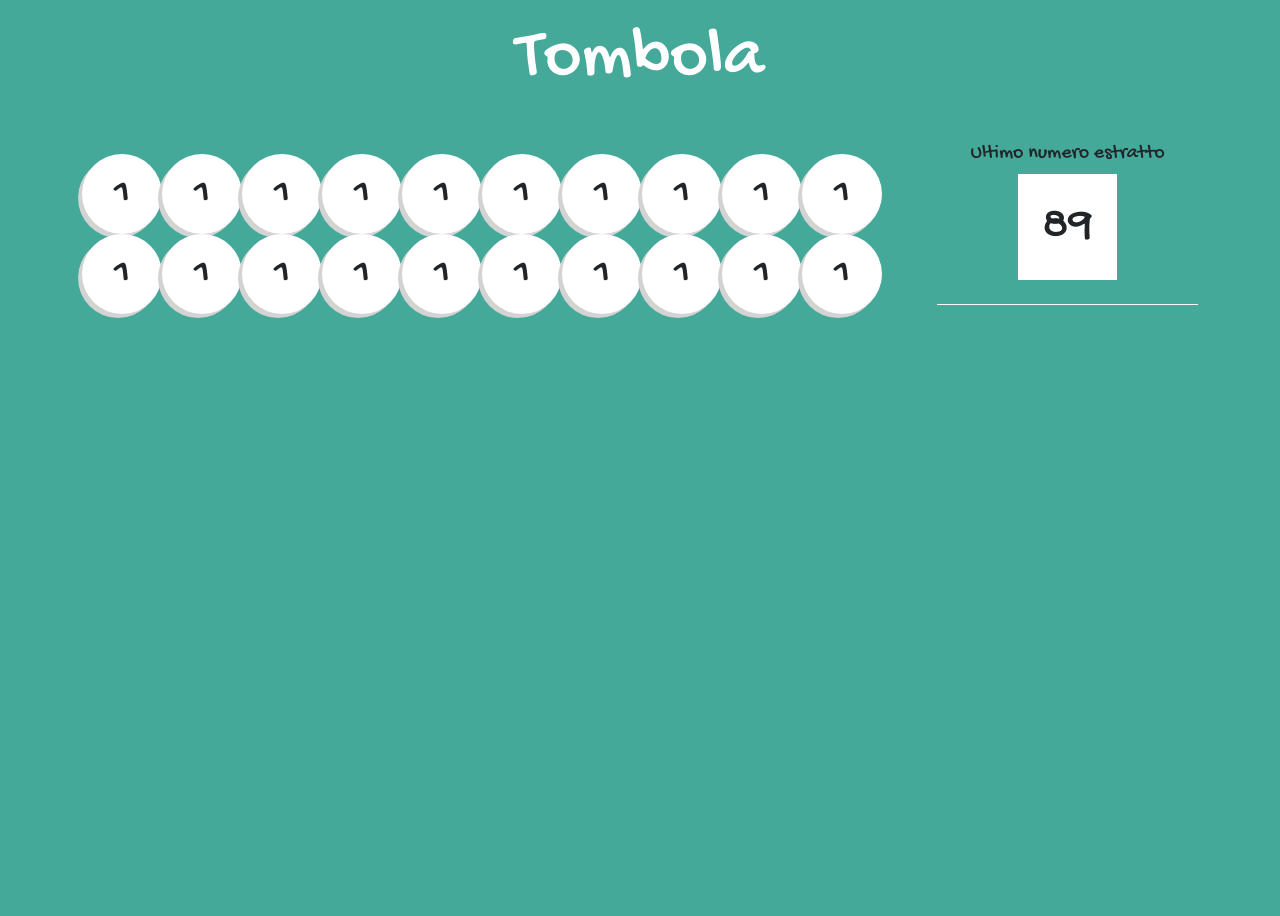
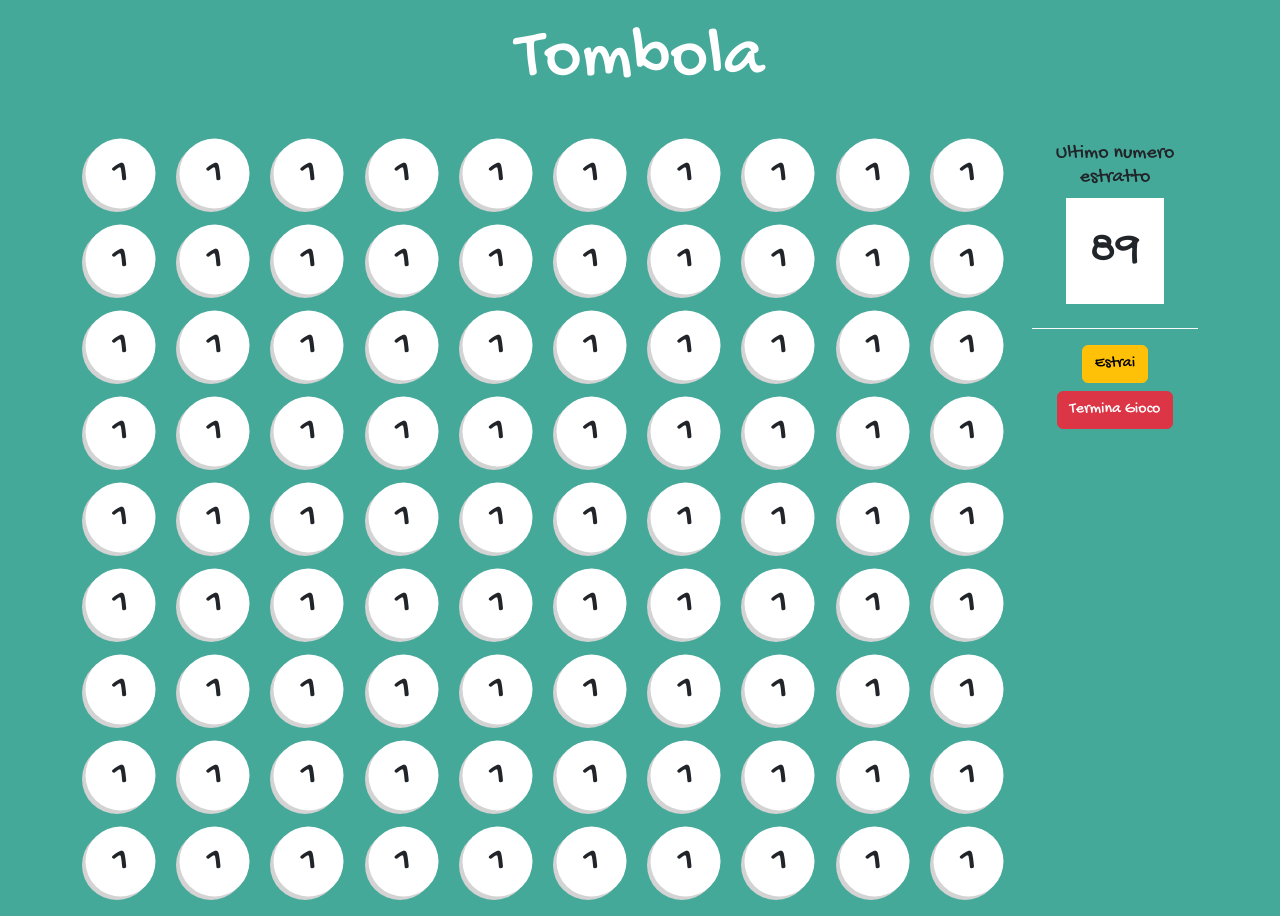
Before and after one commit to ChristianScarabelli/web-tombola, a React (Vite) app: page / in a window 1280 px wide. Before the commit the page ends 800 px from the top, so only its background shows below. Built offline with nearby package versions, Linux system fonts and the light colour scheme; a web font is replaced by a local one.

Commit message:
ADD: general layout

```diff
--- a/src/components/Coins/Coins.jsx
+++ b/src/components/Coins/Coins.jsx
@@ -1,8 +1,8 @@
 export function Coins() {
     return (
         <section className="position-relative">
-            <div className="rounded-circle" style={{ width: '80px', height: '80px', backgroundColor: 'lightgrey' }}></div>
-            <span className="display-6 bg-white rounded-circle d-flex justify-content-center align-items-center position-absolute top-0" style={{ width: '80px', height: '80px', transform: 'translate(5%, -5%)' }}> 1
+            <div className="rounded-circle" style={{ width: '70px', height: '70px', backgroundColor: 'lightgrey' }}></div>
+            <span className="display-6 bg-white rounded-circle d-flex justify-content-center align-items-center position-absolute top-0" style={{ width: '70px', height: '70px', transform: 'translate(5%, -5%)' }}> 1
             </span>
         </section>
     )
--- a/src/components/Main/Main.jsx
+++ b/src/components/Main/Main.jsx
@@ -3,40 +3,29 @@ import { Display } from "../Display/Display";
 
 export function Main() {
     return (
-        <>
-            <main className='py-3'>
-                <div className='container'>
-                    <div className="row">
-                        <div className='d-flex g-3 flex-wrap col-9'>
-                            <Coins />
-                            <Coins />
-                            <Coins />
-                            <Coins />
-                            <Coins />
-                            <Coins />
-                            <Coins />
-                            <Coins />
-                            <Coins />
-                            <Coins />
-                            <Coins />
-                            <Coins />
-                            <Coins />
-                            <Coins />
-                            <Coins />
-                            <Coins />
-                            <Coins />
-                            <Coins />
-                            <Coins />
-                            <Coins />
-
-                        </div>
-                        <div className="col-3">
-                            <Display />
+        <main className="py-3">
+            <div className="container">
+                <div className="row">
+                    {/* Colonna principale per i numeri */}
+                    <div className="col-10">
+                        <div className="row row-cols-10 g-3">
+                            {/* Generazione dinamica di 90 "Coins" */}
+                            {Array.from({ length: 90 }, (_, index) => (
+                                <div key={index} className="col">
+                                    <Coins />
+                                </div>
+                            ))}
                         </div>
                     </div>
+
+                    {/* Colonna per il display */}
+                    <div className="col-2 d-flex flex-column align-items-center">
+                        <Display />
+                        <button className="btn btn-warning mt-3">Estrai</button>
+                        <button className="btn btn-danger mt-2">Termina Gioco</button>
+                    </div>
                 </div>
-            </main>
-
-        </>
-    )
+            </div>
+        </main>
+    );
 }
```
